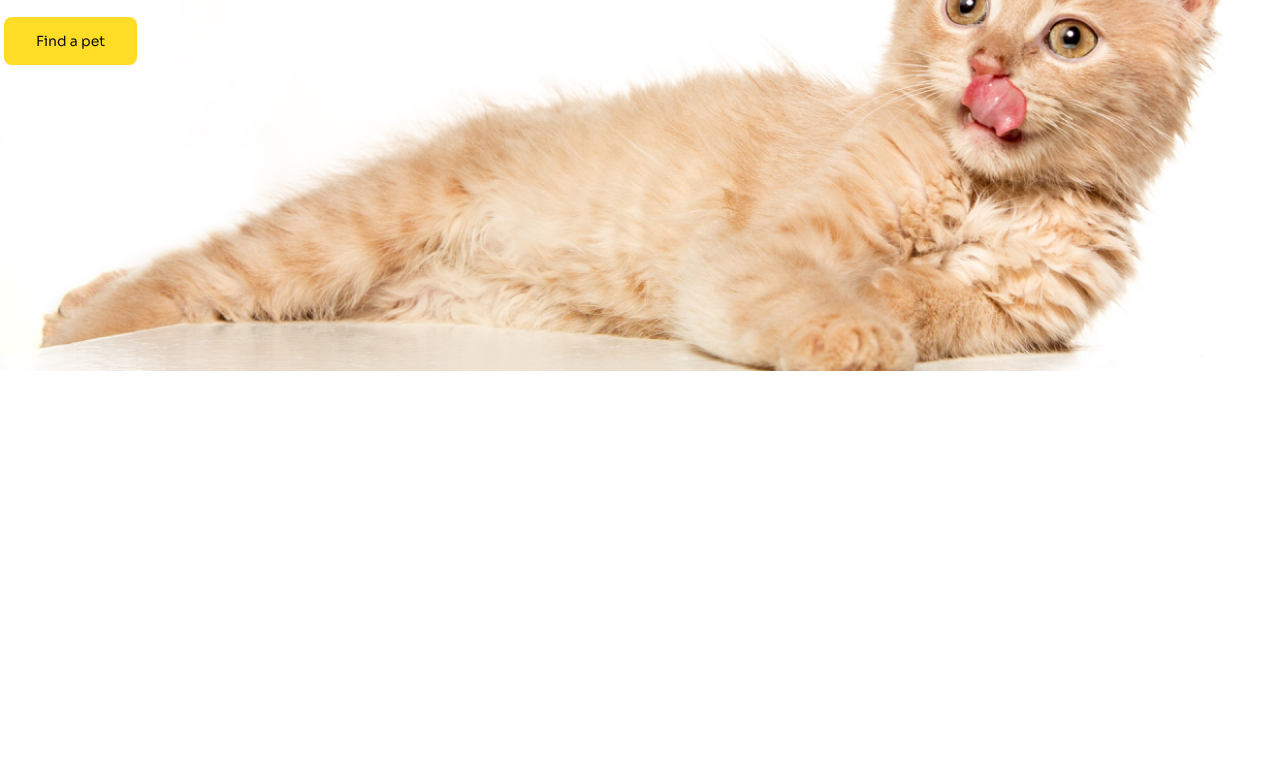
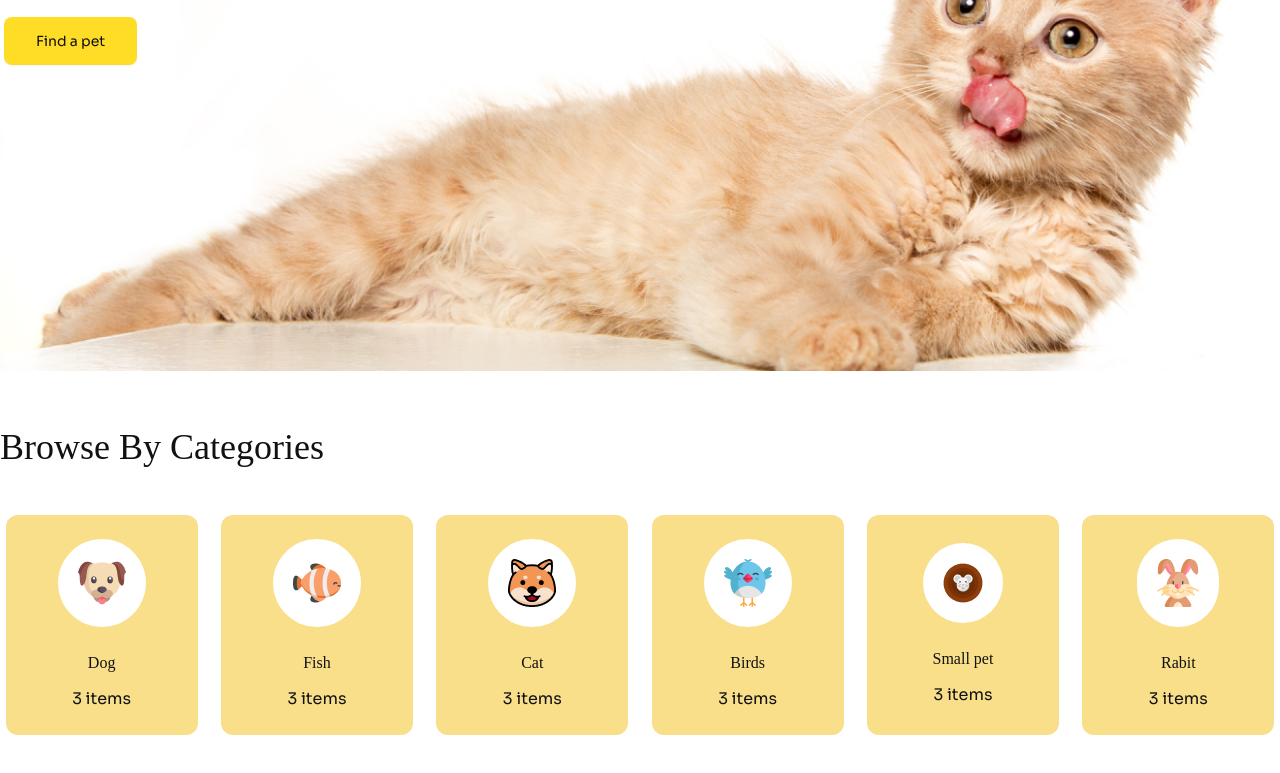
Before and after one commit to akibur-r/Browse4Pets, a plain HTML site: page index.html in a window 1280 px wide. Shown: the part 443-1216 px from the top of the page. Before the commit the page ends 934 px from the top, so only its background shows below. Drawn offline with nearby package versions, Linux system fonts and the light colour scheme; a web font is replaced by a local one.

Commit message:
Added browse by categories section

```diff
--- a/index.html
+++ b/index.html
@@ -120,8 +120,103 @@
       </section>
     </header>
 
-    <main
-      class="max-w-screen-xl mx-auto px-4 md:px-0 py-4 md:py-5 mt-8 md:mt-20"
-    ></main>
+    <main class="max-w-screen-xl mx-auto px-4 md:px-0">
+      <!-- browse categories section -->
+      <section class="mt-14 mb-14 md:mb-32">
+        <h1 class="text-2xl md:text-4xl mb-8 md:mb-12">Browse By Categories</h1>
+        <!-- category cards -->
+        <div class="flex justify-around gap-3 flex-wrap">
+          <!-- category card dog -->
+          <div
+            class="flex-1 max-w-48 px-10 py-6 space-y-6 bg-accent-medium rounded-xl flex flex-col justify-center items-center"
+          >
+            <!-- image -->
+            <div class="bg-white rounded-full">
+              <img src="assets/dog-cartoon.png" alt="" class="p-5" />
+            </div>
+            <!-- text -->
+            <div class="space-y-3 text-center">
+              <h4>Dog</h4>
+              <p class="font-sora">3 items</p>
+            </div>
+          </div>
+
+          <!-- category card fish -->
+          <div
+            class="flex-1 max-w-48 px-10 py-6 space-y-6 bg-accent-medium rounded-xl flex flex-col justify-center items-center"
+          >
+            <!-- image -->
+            <div class="bg-white rounded-full">
+              <img src="assets/fish-cartoon.png" alt="" class="p-5" />
+            </div>
+            <!-- text -->
+            <div class="space-y-3 text-center">
+              <h4>Fish</h4>
+              <p class="font-sora">3 items</p>
+            </div>
+          </div>
+
+          <!-- category card cat -->
+          <div
+            class="flex-1 max-w-48 px-10 py-6 space-y-6 bg-accent-medium rounded-xl flex flex-col justify-center items-center"
+          >
+            <!-- image -->
+            <div class="bg-white rounded-full">
+              <img src="assets/cat-cartoon.png" alt="" class="p-5" />
+            </div>
+            <!-- text -->
+            <div class="space-y-3 text-center">
+              <h4>Cat</h4>
+              <p class="font-sora">3 items</p>
+            </div>
+          </div>
+
+          <!-- category card birds -->
+          <div
+            class="flex-1 max-w-48 px-10 py-6 space-y-6 bg-accent-medium rounded-xl flex flex-col justify-center items-center"
+          >
+            <!-- image -->
+            <div class="bg-white rounded-full">
+              <img src="assets/bird-cartoon.png" alt="" class="p-5" />
+            </div>
+            <!-- text -->
+            <div class="space-y-3 text-center">
+              <h4>Birds</h4>
+              <p class="font-sora">3 items</p>
+            </div>
+          </div>
+
+          <!-- category card small pet -->
+          <div
+            class="flex-1 max-w-48 px-10 py-6 space-y-6 bg-accent-medium rounded-xl flex flex-col justify-center items-center"
+          >
+            <!-- image -->
+            <div class="bg-white rounded-full">
+              <img src="assets/mouse-cartoon.png" alt="" class="p-5" />
+            </div>
+            <!-- text -->
+            <div class="space-y-3 text-center">
+              <h4>Small pet</h4>
+              <p class="font-sora">3 items</p>
+            </div>
+          </div>
+
+          <!-- category card rabbit -->
+          <div
+            class="flex-1 max-w-48 px-10 py-6 space-y-6 bg-accent-medium rounded-xl flex flex-col justify-center items-center"
+          >
+            <!-- image -->
+            <div class="bg-white rounded-full">
+              <img src="assets/rabbit-cartoon.png" alt="" class="p-5" />
+            </div>
+            <!-- text -->
+            <div class="space-y-3 text-center">
+              <h4>Rabit</h4>
+              <p class="font-sora">3 items</p>
+            </div>
+          </div>
+        </div>
+      </section>
+    </main>
   </body>
 </html>
```
